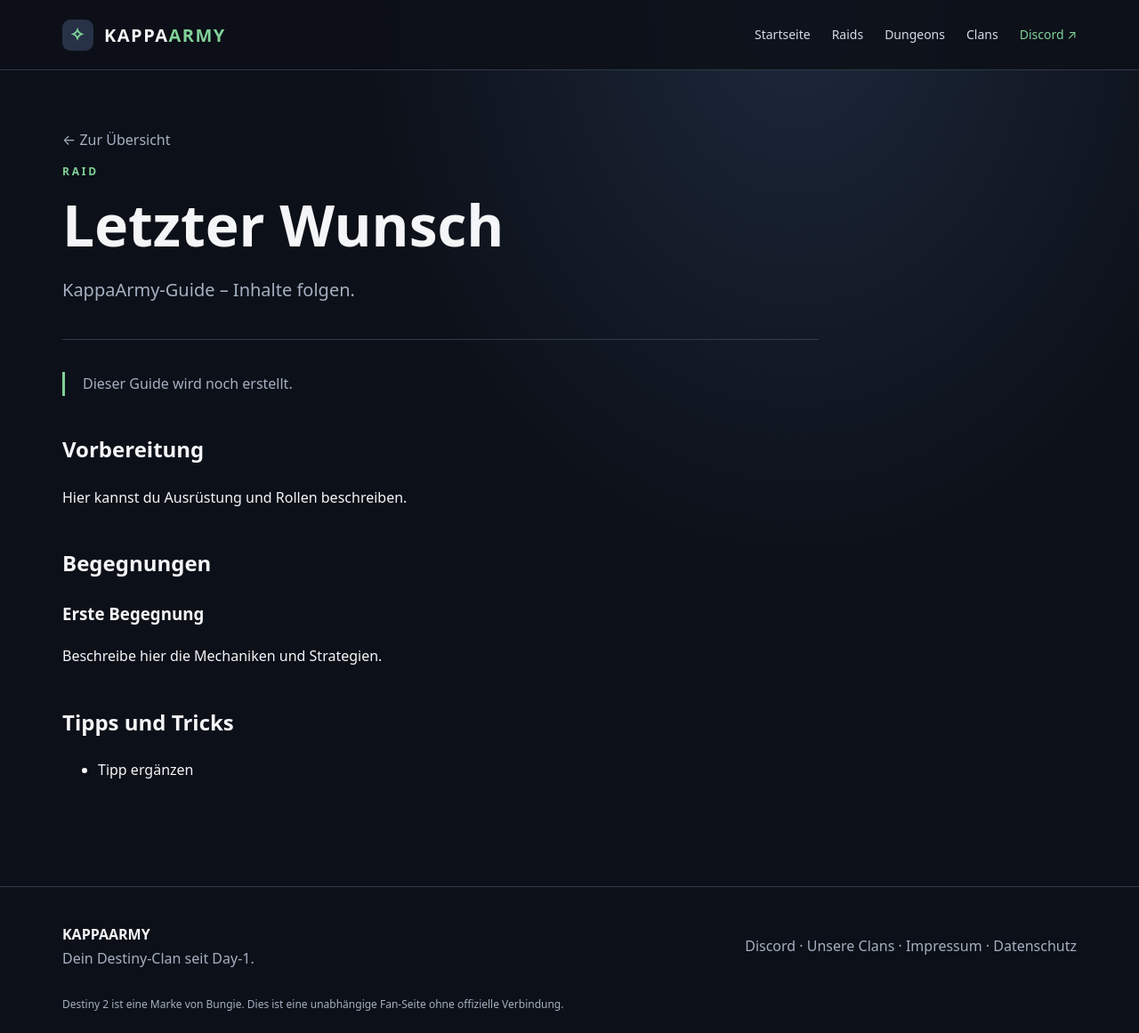
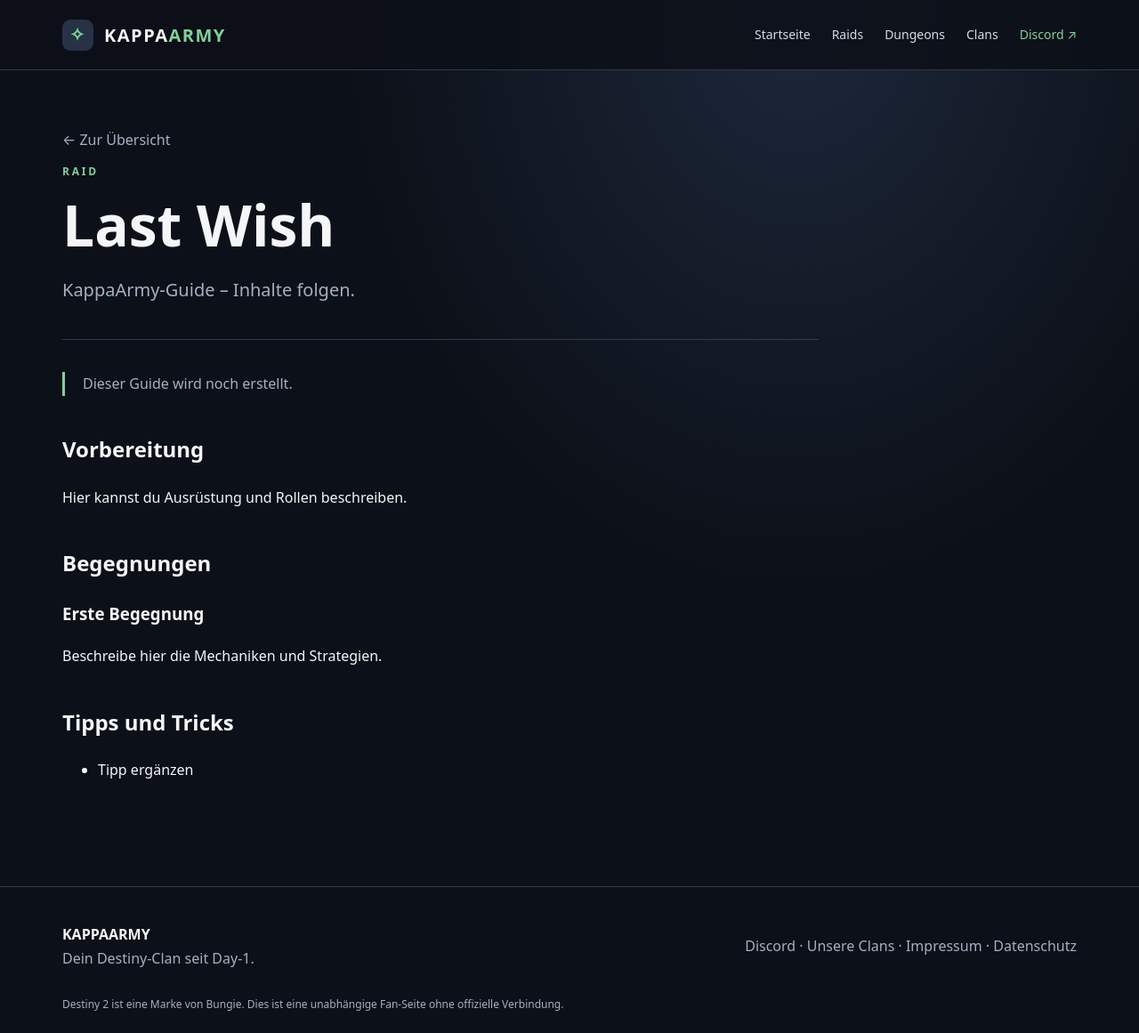
Before and after one commit to KappaArmy/KappaArmy, a Jekyll site: the page built from _raids/last_wish.md, in a window 1280 px wide. Shown: the whole page at 89% size. Built offline with Jekyll 4.4.1, drawn with Linux system fonts in a browser that asks for light colours.

Commit message:
Use English raid title

```diff
--- a/_raids/last_wish.md
+++ b/_raids/last_wish.md
@@ -1,5 +1,5 @@
 ---
-title: "Letzter Wunsch"
+title: "Last Wish"
 description: "KappaArmy-Guide – Inhalte folgen."
 ---
 
```
